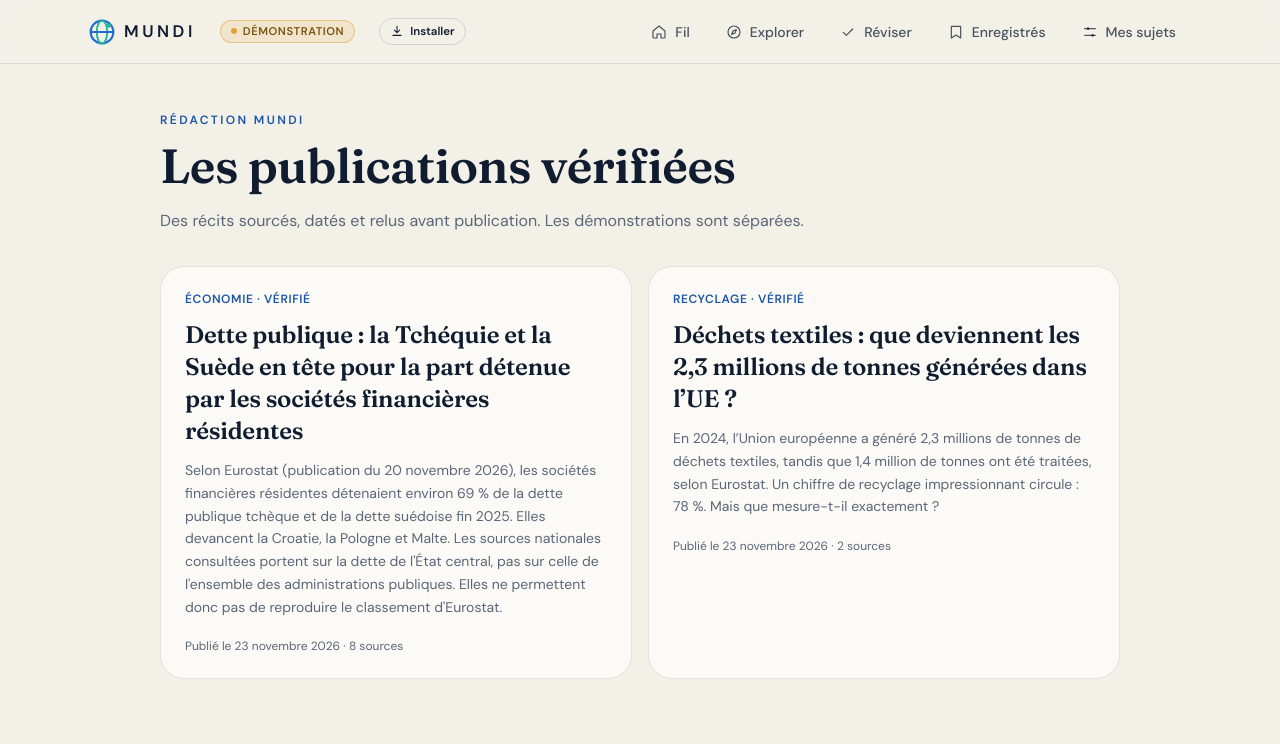
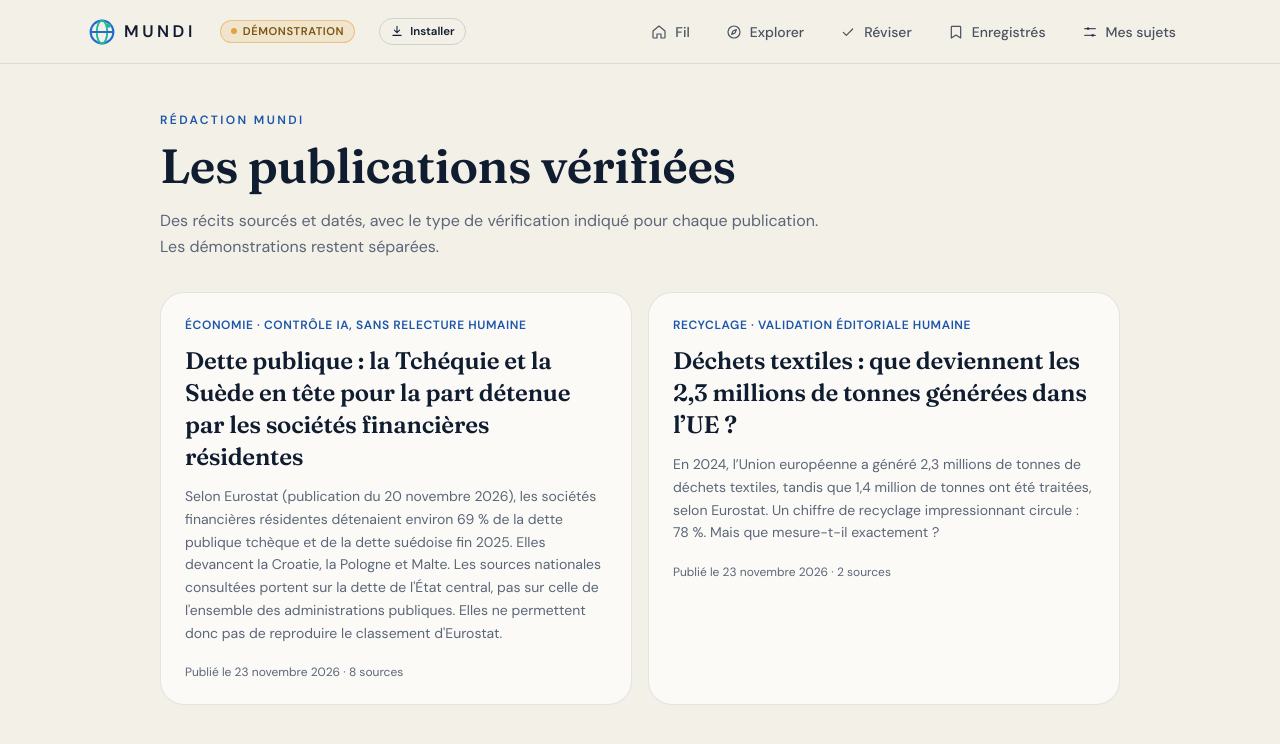
Before and after one commit to nadaudjed/mundi, a Next.js app: page /actualites in a window 1280 px wide. Shown: the top 744 px of the page. Built offline with nearby package versions, Linux system fonts and the light colour scheme.

Commit message:
fix(editorial): disclose AI-only verification on news index

```diff
--- a/app/actualites/page.tsx
+++ b/app/actualites/page.tsx
@@ -11,13 +11,13 @@ export default function NewsPage() {
   return (
     <div className="mx-auto max-w-5xl px-5 pt-8 pb-[calc(var(--nav-h)+3rem)] md:px-8 md:pt-12 md:pb-20">
       <PageIntro eyebrow="Rédaction MUNDI" title="Les publications vérifiées">
-        Des récits sourcés, datés et relus avant publication. Les démonstrations sont séparées.
+        Des récits sourcés et datés, avec le type de vérification indiqué pour chaque publication. Les démonstrations restent séparées.
       </PageIntro>
       {publishedArticles.length > 0 ? (
         <div className="mt-8 grid gap-4 md:grid-cols-2">
           {publishedArticles.map(a => (
             <Link key={a.slug} href={"/actualites/" + a.slug + "/"} className="group rounded-3xl border border-night/10 bg-paper p-6 hover:border-blue/40">
-              <p className="text-xs font-semibold uppercase tracking-wider text-blue-ink">{getTopic(a.topic)?.name} · Vérifié</p>
+              <p className="text-xs font-semibold uppercase tracking-wider text-blue-ink">{getTopic(a.topic)?.name} · {a.aiVerified ? "Contrôle IA, sans relecture humaine" : "Validation éditoriale humaine"}</p>
               <h2 className="mt-3 font-display text-2xl font-semibold text-night group-hover:text-blue">{a.title}</h2>
               <p className="mt-3 text-sm leading-relaxed text-muted">{a.summary}</p>
               <p className="mt-5 text-xs text-muted">{a.fixture ? "Exemple de test · " : ""}Publié le <time dateTime={a.publishedAt}>{formatDate(a.publishedAt)}</time> · {a.sources.length} sources</p>
@@ -27,8 +27,8 @@ export default function NewsPage() {
       ) : (
         <section className="mt-10 rounded-3xl border border-night/10 bg-paper p-8 md:p-12">
           <p className="text-xs font-semibold uppercase tracking-wider text-blue">Rédaction en préparation</p>
-          <h2 className="mt-3 font-display text-3xl font-semibold text-night">Les premiers récits vérifiés seront publiés ici.</h2>
-          <p className="mt-3 max-w-xl text-muted">Aucune actualité générée par IA ne sera publiée sans vérification humaine de ses faits et sources.</p>
+          <h2 className="mt-3 font-display text-3xl font-semibold text-night">Les prochains récits sourcés paraîtront ici.</h2>
+          <p className="mt-3 max-w-xl text-muted">Les brouillons non validés restent privés. Chaque publication précise si sa vérification a été effectuée par un humain ou par une IA.</p>
           <Link href="/explorer/" className="mt-6 inline-flex rounded-full bg-night px-5 py-3 text-sm font-semibold text-ivory">Explorer les démonstrations</Link>
         </section>
       )}
```
